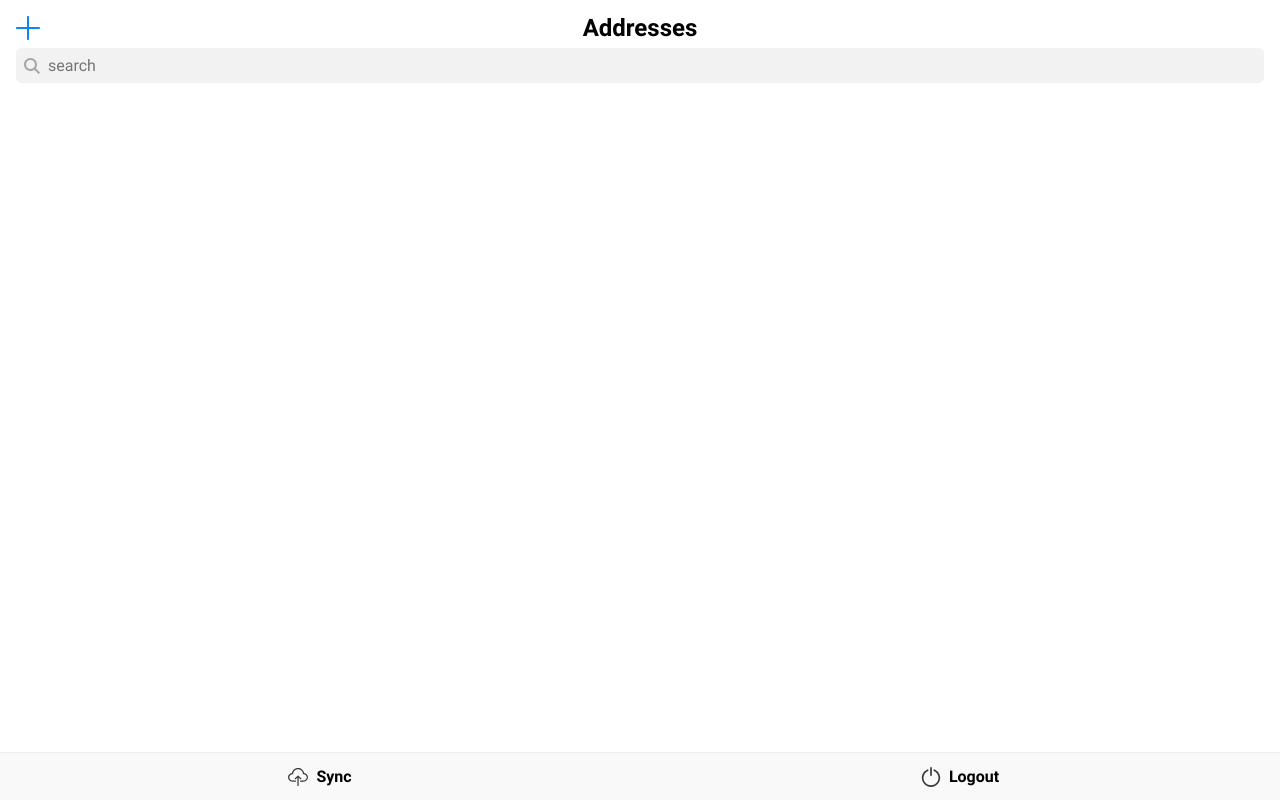
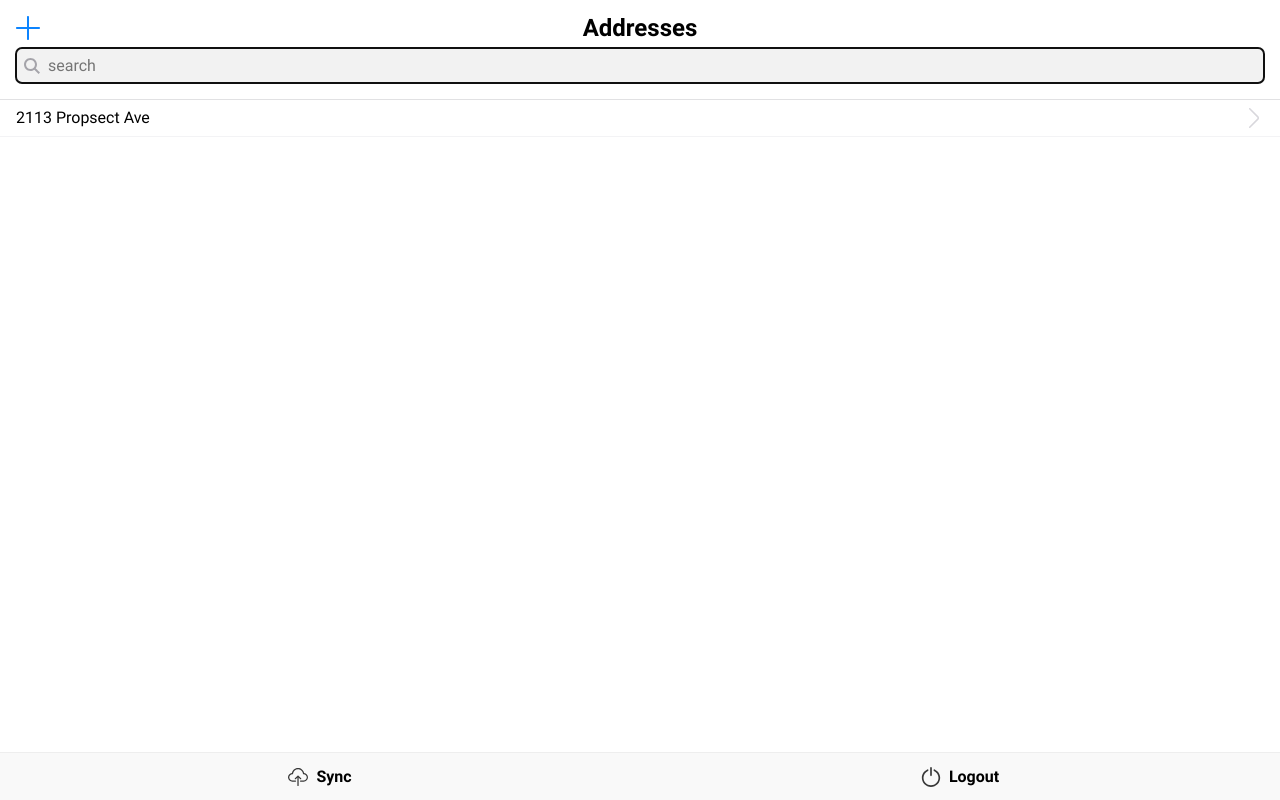
Before and after one commit to jdc-cunningham/codeforkc--tagging-tracker, a React (Create React App) app in the folder front-end/tagging-tracker-pwa/: page /addresses in a window 1280 px wide. Built offline with nearby package versions, Linux system fonts and the light colour scheme.

Commit message:
added basic search communication, basic search result template

```diff
--- a/front-end/tagging-tracker-pwa/src/App.js
+++ b/front-end/tagging-tracker-pwa/src/App.js
@@ -14,18 +14,22 @@ import BottomNavbar from './components/bottom-navbar/BottomNavbar';
 
 
 const App = () => {
+	const [searchedAddress, updateSearchedAddress] = useState({ value: "" });
+
+	const searchAddress = (searchStr) => {
+		updateSearchedAddress({ value: searchStr });
+	}
+
 	return (
 		<div className="tagging-tracker">
 			<Router>
-				<Route component={Navbar} />
-				<Switch>
-					<div className="tagging-tracker__body">
+				<Route component={ (props) => <Navbar {...props} searchAddress={searchAddress} searchedAddress={searchedAddress} /> } />
+				<div className="tagging-tracker__body">
+					<Switch>
 						<Route exact path="/">
 							<Login />
 						</Route>
-						<Route path="/addresses">
-							<Addresses />
-						</Route>
+						<Route path="/addresses" component={ (props) => <Addresses {...props} searchedAddress={searchedAddress} />} />
 						<Route path="/view-address">
 							<ViewAddress />
 						</Route>
@@ -35,8 +39,8 @@ const App = () => {
 						<Route path="/manage-tags">
 							<ManageTags />
 						</Route>
-					</div>
-				</Switch>
+					</Switch>
+				</div>
 				<Route component={BottomNavbar} />
 			</Router>
 		</div>
--- a/front-end/tagging-tracker-pwa/src/assets/styles/flex-rules.scss
+++ b/front-end/tagging-tracker-pwa/src/assets/styles/flex-rules.scss
@@ -15,3 +15,9 @@
     align-items: center;
     justify-content: center;
 }
+
+@mixin flex-left {
+    display: flex;
+    align-items: center;
+    justify-content: flex-start;
+}
--- a/front-end/tagging-tracker-pwa/src/components/addresses/Addresses.js
+++ b/front-end/tagging-tracker-pwa/src/components/addresses/Addresses.js
@@ -1,8 +1,31 @@
 import React from 'react';
+import './Addresses.scss';
+import rightArrow from './../../assets/icons/svgs/chevron.svg';
 
-const Addresses = () => {
+const Addresses = (props) => {
+    const searchAddresses = (searchStr) => {
+        return (
+            <div className="tagging-tracker__address">
+                <h2>2113 Propsect Ave</h2>
+                <img src={ rightArrow } alt="right arrow" />
+            </div>
+        )
+
+        // if (!addresses) {
+        //     return (
+        //         <div className="tagging-tracker__body-no-results">No Matching Addresses Found</div>
+        //     )
+        // }
+
+        // addresses.map(() => {
+
+        // })
+    }
+
     return(
-        <div className="tagging-tracker__addresses"></div>
+        <div className="tagging-tracker__addresses">
+            { searchAddresses(props.searchAddres) }
+        </div>
     )
 }
 
--- a/front-end/tagging-tracker-pwa/src/components/addresses/Addresses.scss
+++ b/front-end/tagging-tracker-pwa/src/components/addresses/Addresses.scss
@@ -0,0 +1,24 @@
+@import './../../assets/styles/flex-rules.scss';
+
+.tagging-tracker__addresses {
+    display: block;
+    overflow: hidden auto;
+}
+
+.tagging-tracker__address {
+    @include flex-hor-row-ali-str;
+    justify-content: flex-start;
+    padding: 0.5rem 1rem;
+    border-bottom: 1px solid #F3F3F5;
+
+    h2 {
+        @include flex-left;
+        font-size: 1rem;
+        flex: 1;
+    }
+
+    img {
+        width: 1.25rem;
+        height: 1.25rem;
+    }
+}
--- a/front-end/tagging-tracker-pwa/src/components/navbar/Navbar.js
+++ b/front-end/tagging-tracker-pwa/src/components/navbar/Navbar.js
@@ -1,4 +1,4 @@
-import React, { useRef } from 'react';
+import React, { useRef, useEffect } from 'react';
 import './Navbar.scss';
 
 const Navbar = (props) => {
@@ -8,20 +8,34 @@ const Navbar = (props) => {
 
     }
 
+    let searchInputTimeout;
+
+    const searchAddresses = (searchStr) => {
+        clearTimeout(searchInputTimeout);
+        searchInputTimeout = setTimeout(() => {
+            props.searchAddress(searchStr);
+        }, 80);
+    }
+
     const renderNavbar = (routeLocation) => {
         switch(routeLocation.pathname) {
             case '/addresses':
                 return <>
-                    <div class="tagging-tracker__navbar-top">
+                    <div className="tagging-tracker__navbar-top">
                         <button onClick={ addAddress } />
                         <h2>Addresses</h2>
                     </div>
-                    <input type="text" placeholder="search" ref={ searchAddressInput }></input>
+                    <input type="text" value={props.searchedAddress.value} placeholder="search" ref={ searchAddressInput } onChange={ (e) => { searchAddresses(e.target.value)} }></input>
                 </>;
             default:
                 return "";
         }
     };
+
+    // focus
+    useEffect(() => {
+        searchAddressInput.current.focus();
+    }, []);
 
     return(
         <div className="tagging-tracker__navbar">
--- a/front-end/tagging-tracker-pwa/src/components/navbar/Navbar.scss
+++ b/front-end/tagging-tracker-pwa/src/components/navbar/Navbar.scss
@@ -4,6 +4,7 @@
     flex: 0;
     width: 100%;
     padding: 1rem;
+    border-bottom: 1px solid #E1E1E3;
 
     input {
         display: block;
```
Also changed, not shown: front-end/tagging-tracker-pwa/src/assets/icons/svgs/chevron.svg (added), 1 other file (tests, documents, lock files or other folders).
